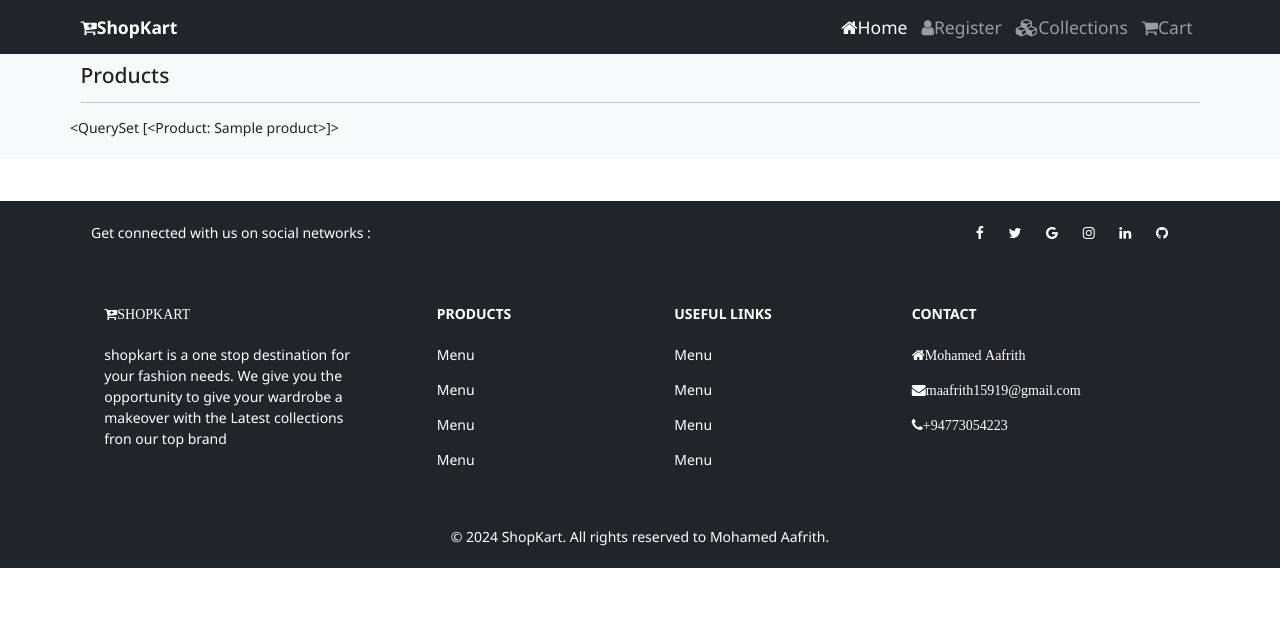
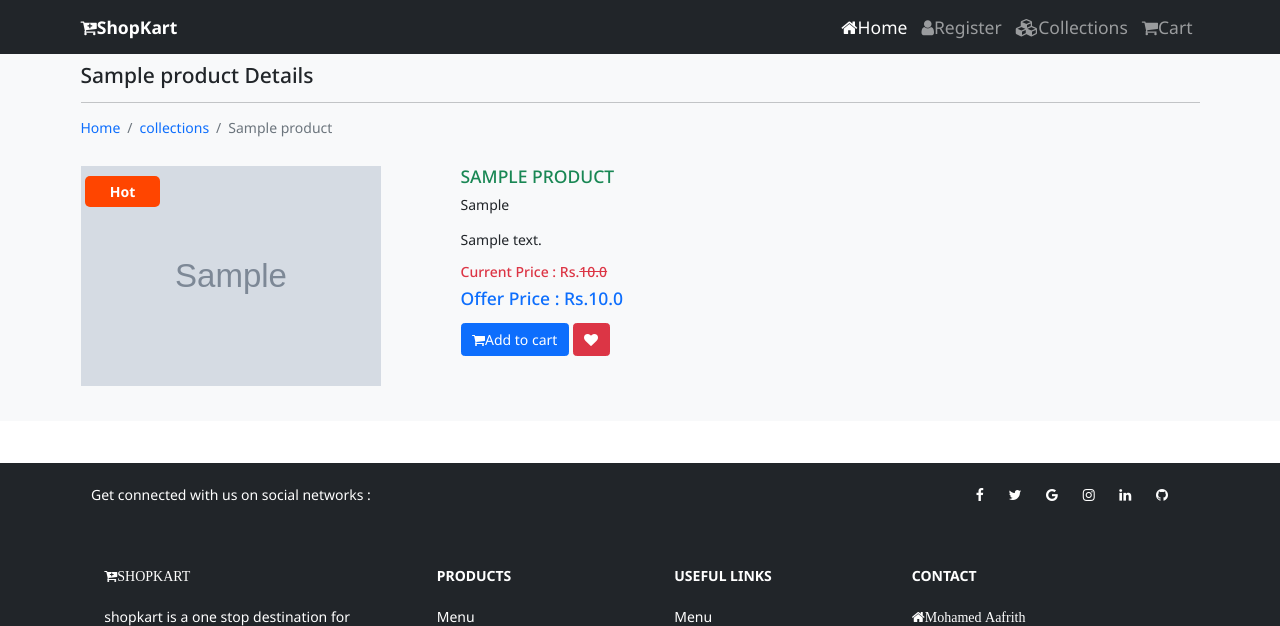
Before and after one commit to Aafrith/Shopkart, a Django app: template shop/templates/shop/products/product_details.html in a window 1280 px wide. Shown: the top 626 px of the page. Run offline with Django 5.2, Linux system fonts and the light colour scheme; the template is opened without the code that fills it: values that come from a table or form of the project are taken from there, others are empty; tables that the repository leaves empty hold one stand-in row (values such as "Sample post"); grey boxes marked "Sample" are stand-in pictures.

Commit message:
fourth commit

```diff
--- a/shop/templates/shop/products/product_details.html
+++ b/shop/templates/shop/products/product_details.html
@@ -3,18 +3,42 @@
     ShopKart | Online shopping
 {%endblock title%}
 
-
-
 {%block content%}
-    <section class = "bg-light py-4 my-5">
+    <section class="bg-light py-4 my-5">
         <div class="container">
             <div class="row">
                 <div class="col-12">
-                    <h4 class="mb-3">Products</h4>
-                    <hr style = "border-color: #b8bfc2;">
+                    <h4 class="mb-3">{{products}} Details</h4>
+                    <hr style="border-color: #b8bfc2;">
+                    <nav aria-label="breadcrumb">
+                        <ol class="breadcrumb">
+                          <li class="breadcrumb-item"><a href="{%url 'home' %}">Home</a></li>
+                          <li class="breadcrumb-item"><a href="{%url 'collections' products.category.name%}">collections</a></li>
+                          <li class="breadcrumb-item active" aria-current="page">{{products}}</li>
+                        </ol>
+                      </nav>
                 </div>
-                {{products}}
+                <div class="col-4 my-3 pic-box">
+                    <div class="hot">Hot</div>
+                    <!-- Use img-fluid and custom CSS for width and height -->
+                    <img src="{{products.product_image.url}}" class="img-fluid" alt="{{products}}" style="max-width: 300px; height: 220px;">
+                </div>
+                <div class="col-8 my-3">
+                    <h5 class="text-success">{{products | upper}}</h5>
+                    <p>{{products.vendor}}</p>
+                    <p>{{products.description}}</p>
+                    <h6 class="my-2 text-danger">Current Price : Rs.<s>{{products.original_price}}</s></h6>
+                    <h5 class="my-2 text-primary">Offer Price : Rs.{{products.selling_price}}</h5>
+                    <div class="my-3">
+                        {% if products.quantity > 0 %}
+                        <button class="btn btn-primary"><i class="fa fa-shopping-cart"></i>Add to cart</button>
+                        {% else %}
+                        <button class="btn btn-secondary"><i class="fa fa-minus"></i>Out of stock</button>
+                        {% endif %}
+                        <button class="btn btn-danger"><i class="fa fa-heart"></i></button>
+                    </div>
 
+                </div>
             </div>
         </div>
     </section>
--- a/shop/urls.py
+++ b/shop/urls.py
@@ -6,7 +6,7 @@ urlpatterns = [
     path('register',views.register,name='register'),
     path('collections',views.collections,name='collections'),
     path('collections/<str:name>',views.collectionsview,name='collections'),
-    path('collections/<str:cname><str:pname>',views.product_details,name='product_details'),
+    path('collections/<str:cname>/<str:pname>',views.product_details,name='product_details'),
 
 
 ]
--- a/shop/views.py
+++ b/shop/views.py
@@ -1,4 +1,4 @@
-from django.shortcuts import render
+from django.shortcuts import render,redirect
 from .models import *
 from django.contrib import messages
 
@@ -23,9 +23,8 @@ def collectionsview(request,name):
 def product_details(request,cname,pname):
     if(Category.objects.filter(name=cname,status=0)):
         if(Product.objects.filter(name=pname,status=0)):
-            product = Product.objects.filter(name=pname, status=0).first()
+            products = Product.objects.filter(name=pname, status=0).first()
             return render(request,"shop/products/product_details.html",{"products": products})
-
         else:
             messages.error(request,"No such product found")
             return redirect('collections')
--- a/static/css/style.css
+++ b/static/css/style.css
@@ -33,3 +33,28 @@ a {
     border-radius: 5px;
     margin-bottom: 5px;
 }
+
+.pic-box {
+    position: relative; /* Position the "Hot" tag relative to the image container */
+    display: inline-block; /* Ensure the image and the tag are aligned together */
+}
+
+.pic-box img {
+    display: block; /* Prevent spacing issues around the image */
+    width: 100%; /* Make sure the image fits its container */
+    height: auto; /* Maintain aspect ratio */
+}
+
+.hot {
+    background-color: orangered;
+    color: white;
+    width: 75px;
+    text-align: center;
+    font-weight: bold;
+    border-radius: 5px;
+    padding: 5px;
+    position: absolute;
+    top: 10px;  /* Adjust space from the top edge of the image */
+    left: 15px;  /* Align the tag to the left of the image */
+    z-index: 10;  /* Ensure it appears above the image */
+}
```
